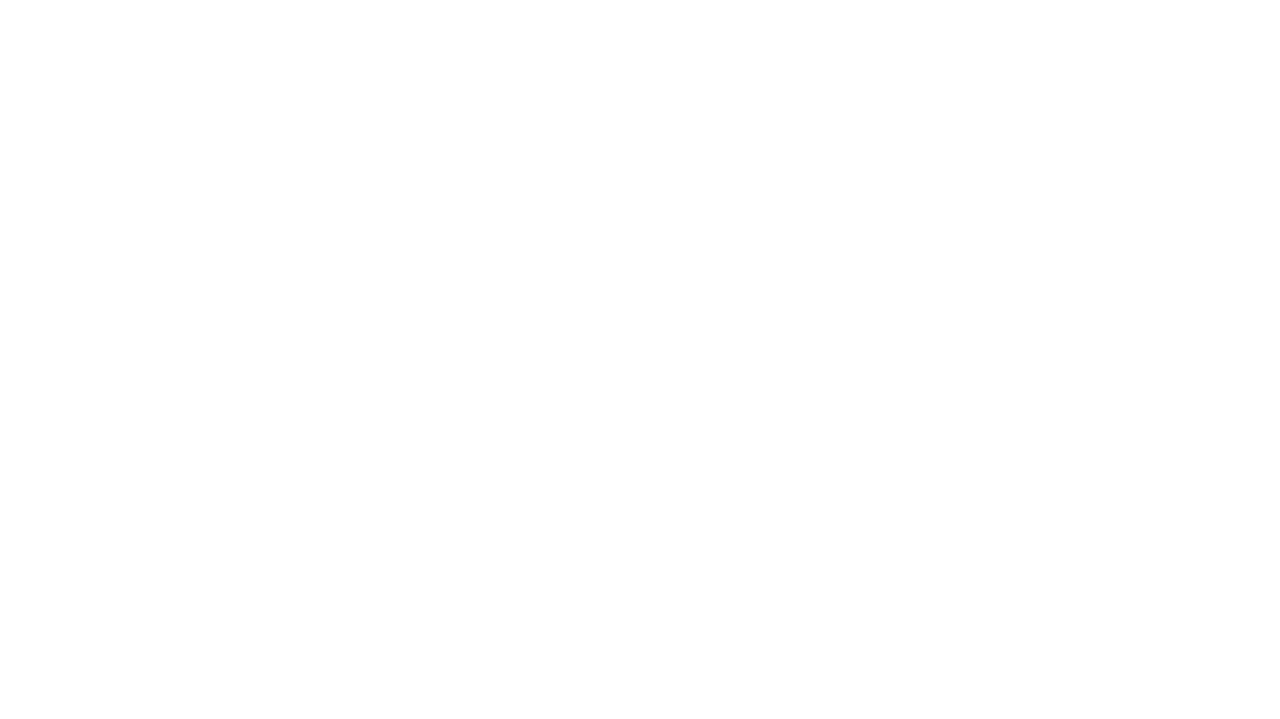
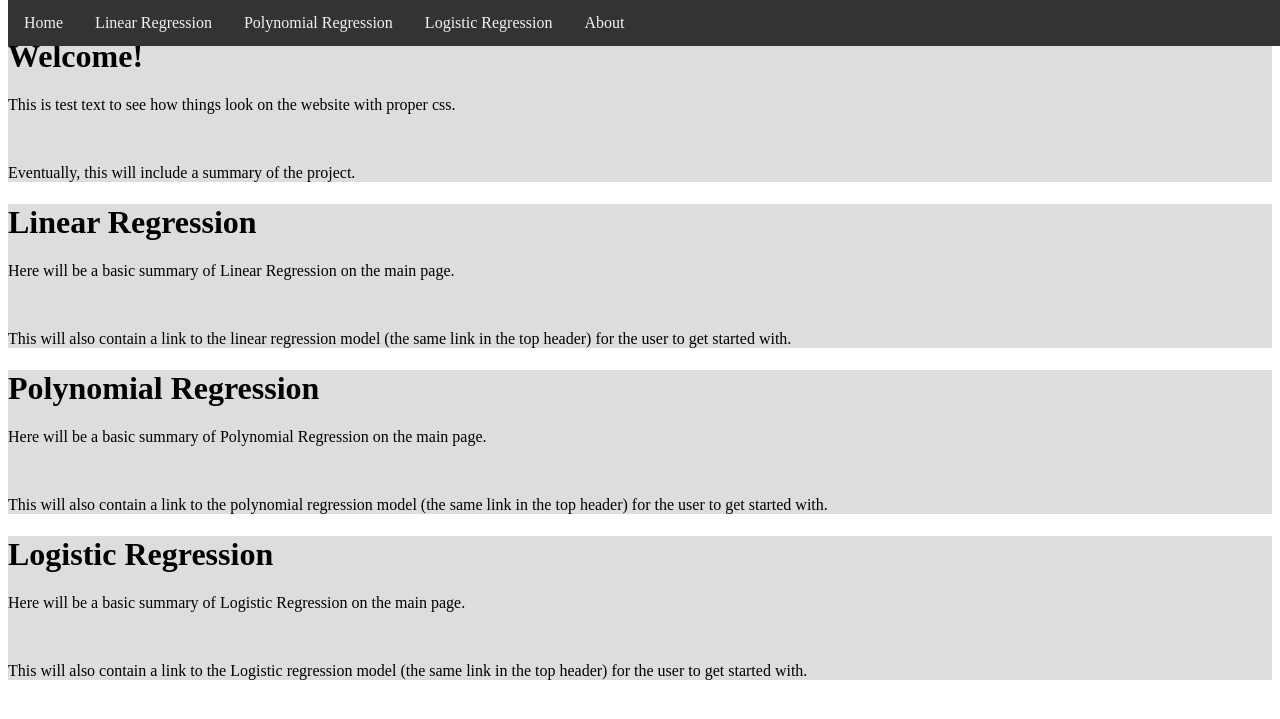
Before and after one commit to TAWinterton2/CS-F600-ML-GUI, a Flask app: page / in a window 1280 px wide. Before the commit the part shown is empty. Shown: the top 719 px of the page. Run offline with Flask 3, Linux system fonts and the light colour scheme.

Commit message:
Basic Home Page
Simple implementation of the home page, mainly to ensure that the navigation bar is working properly.

```diff
--- a/website/static/css/style.css
+++ b/website/static/css/style.css
@@ -0,0 +1,34 @@
+/* The navigation bar */
+.navbar {
+    overflow: hidden;
+    background-color: #333;
+    position: fixed; /* Set the navbar to fixed position */
+    top: 0; /* Position the navbar at the top of the page */
+    width: 100%; /* Full width */
+    z-index:1;
+  }
+
+/* Links inside the navbar */
+.navbar a {
+    float: left;
+    display: block;
+    color: #f2f2f2;
+    text-align: center;
+    padding: 14px 16px;
+    text-decoration: none;
+  }
+
+/* Change background on mouse-over */
+.navbar a:hover {
+    background: #ddd;
+    color: black;
+  }
+
+/* Main content */
+.main {
+    margin-top: 3%; /* Add a top margin to avoid content overlay */
+  }
+
+.intro {
+    background:#ddd ;
+}
--- a/website/templates/base.html
+++ b/website/templates/base.html
@@ -2,7 +2,7 @@
 <html lang="en">
 <head>
     <meta charset="UTF-8">
-
+    <link rel="stylesheet" href="{{ url_for('static', filename='css/style.css') }}">
     {% block head %}
 
 
@@ -10,6 +10,13 @@
 
 </head>
 <body>
+    <div class="navbar">
+        <a href="#home">Home</a>
+        <a href="#linear">Linear Regression</a>
+        <a href="#poly">Polynomial Regression</a>
+        <a href="#logistic">Logistic Regression</a>
+        <a href="#about">About</a>
+      </div>
 
     {% block body %}
 
--- a/website/templates/index.html
+++ b/website/templates/index.html
@@ -2,8 +2,37 @@
 
 {% block head %}
 
+<title>Home</title>
 {% endblock %}
 
 {% block body %}
-
+<div class="main">
+    <div class="intro">
+        <h1>Welcome!</h1>
+        <p>This is test text to see how things look on the website with proper css.</p>
+        <br/>
+        <p>Eventually, this will include a summary of the project.</p>
+    </div>
+    <div class="intro">
+        <h1>Linear Regression</h1>
+        <p>Here will be a basic summary of Linear Regression on the main page.</p>
+        <br/>
+        <p>This will also contain a link to the linear regression model (the same link in the top header) for the user to get
+            started with.</p>
+    </div>
+    <div class="intro">
+        <h1>Polynomial Regression</h1>
+        <p>Here will be a basic summary of Polynomial Regression on the main page.</p>
+        <br/>
+        <p>This will also contain a link to the polynomial regression model (the same link in the top header) for the user to get
+            started with.</p>
+    </div>
+    <div class="intro">
+        <h1>Logistic Regression</h1>
+        <p>Here will be a basic summary of Logistic Regression on the main page.</p>
+        <br/>
+        <p>This will also contain a link to the Logistic regression model (the same link in the top header) for the user to get
+            started with.</p>
+    </div>
+</div>
 {% endblock %}
```
